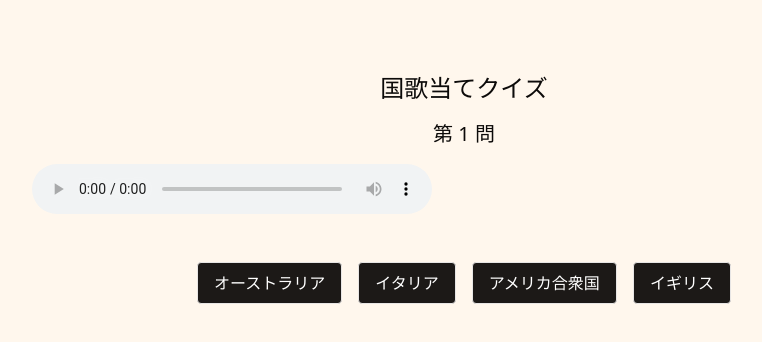
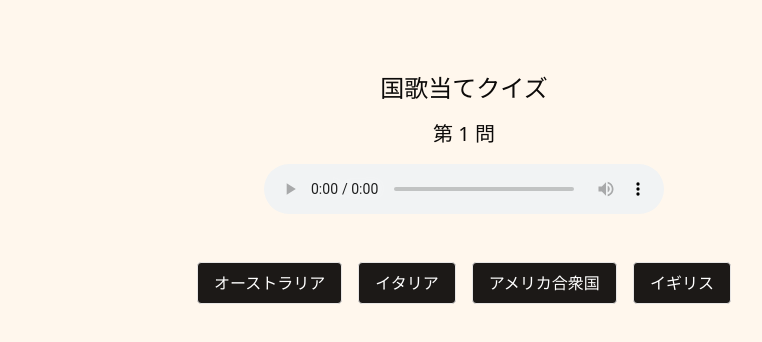
Before and after one commit to HinaOhsawa/anthem-club, a React (Vite) app: page /quiz in a window 1280 px wide. Shown: the top 342 px of the page, without its empty margins (176-938 px from the left). Built offline with nearby package versions, Linux system fonts and the light colour scheme.

Commit message:
playingを引数で受け取れるように変更

```diff
--- a/src/components/AnthemPlayer.tsx
+++ b/src/components/AnthemPlayer.tsx
@@ -1,15 +1,16 @@
 import ReactPlayer from "react-player";
 type Props = {
   file: string;
+  playing?: boolean;
 };
 
-export default function AnthemPlayer({ file }: Props) {
+export default function AnthemPlayer({ file, playing = false }: Props) {
   return (
-    <div>
+    <div className="flex justify-center my-4">
       <ReactPlayer
         url={file}
         controls
-        // playing={false}
+        playing={playing}
         width="400px"
         height="50px"
       />
```
